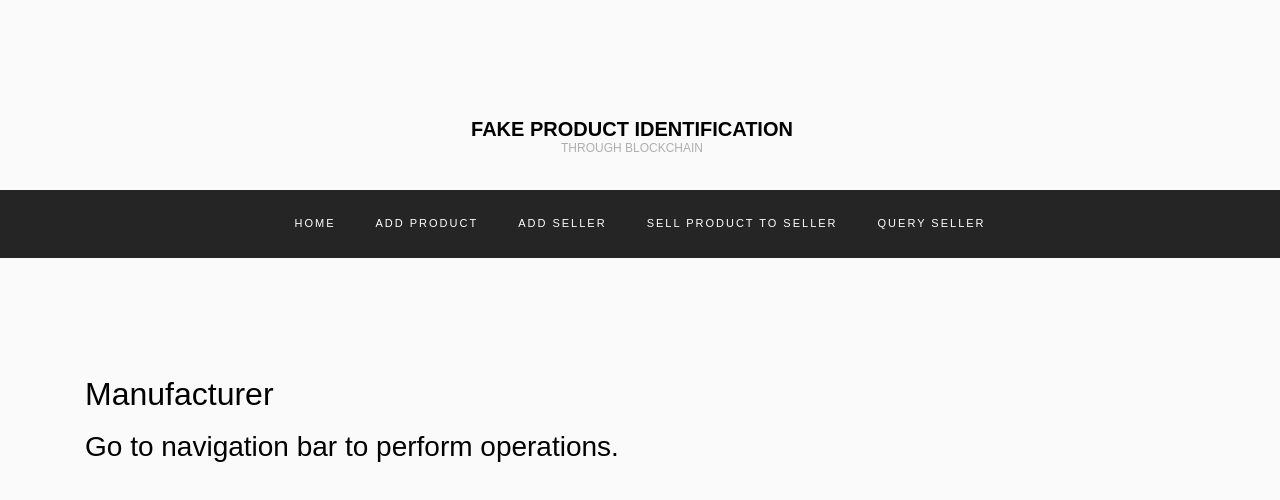
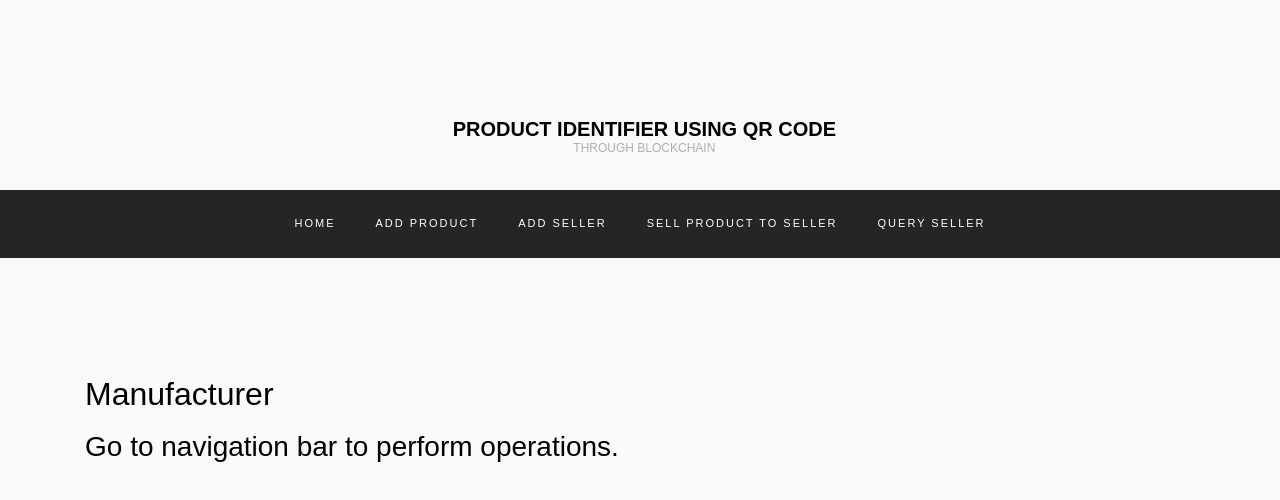
Before and after one commit to avanishshaw/Product-Identification-using-QR-Code, a website: page Product Identification Using QR Code/src/manufacturer.html in a window 1280 px wide. Drawn offline with nearby package versions, Linux system fonts and the light colour scheme.

Commit message:
Minor Correction

```diff
--- a/Product Identification Using QR Code/src/manufacturer.html
+++ b/Product Identification Using QR Code/src/manufacturer.html
@@ -1,7 +1,7 @@
 <!doctype html>
 <html lang="en">
   <head>
-  	<title>Fake Product Identification</title>
+  	<title>Product Identifier using QR Code</title>
     <meta charset="utf-8">
     <meta name="viewport" content="width=device-width, initial-scale=1, shrink-to-fit=no">
 	<link href='https://fonts.googleapis.com/css?family=Roboto:400,100,300,700' rel='stylesheet' type='text/css'>
@@ -16,7 +16,7 @@
 				<div class="col-md-8 order-md-last">
 					<div class="row">
 						<div class="col-md-6 text-center">
-							<a class="navbar-brand" href="index.html">Fake Product Identification <span>through Blockchain</span></a>
+							<a class="navbar-brand" href="index.html">Product Identifier using QR Code <span>through Blockchain</span></a>
 						</div>
 						<div class="col-md-6 d-md-flex justify-content-end mb-md-0 mb-3">
 							<form action="#" class="searchform order-lg-last">
```
Also changed, not shown: Product Identification Using QR Code/src/addProduct.html (+2 -2 lines), Product Identification Using QR Code/src/addSeller.html (+2 -2 lines), Product Identification Using QR Code/src/consumer.html (+2 -2 lines), Product Identification Using QR Code/src/consumerPurchaseHistory.html (+2 -2 lines), Product Identification Using QR Code/src/queryProducts.html (+2 -2 lines), Product Identification Using QR Code/src/querySeller.html (+2 -2 lines), Product Identification Using QR Code/src/sellProductManufacturer.html (+2 -2 lines), Product Identification Using QR Code/src/sellProductSeller.html (+2 -2 lines), Product Identification Using QR Code/src/seller.html (+2 -2 lines), Product Identification Using QR Code/src/verifyProducts.html (+2 -2 lines).
